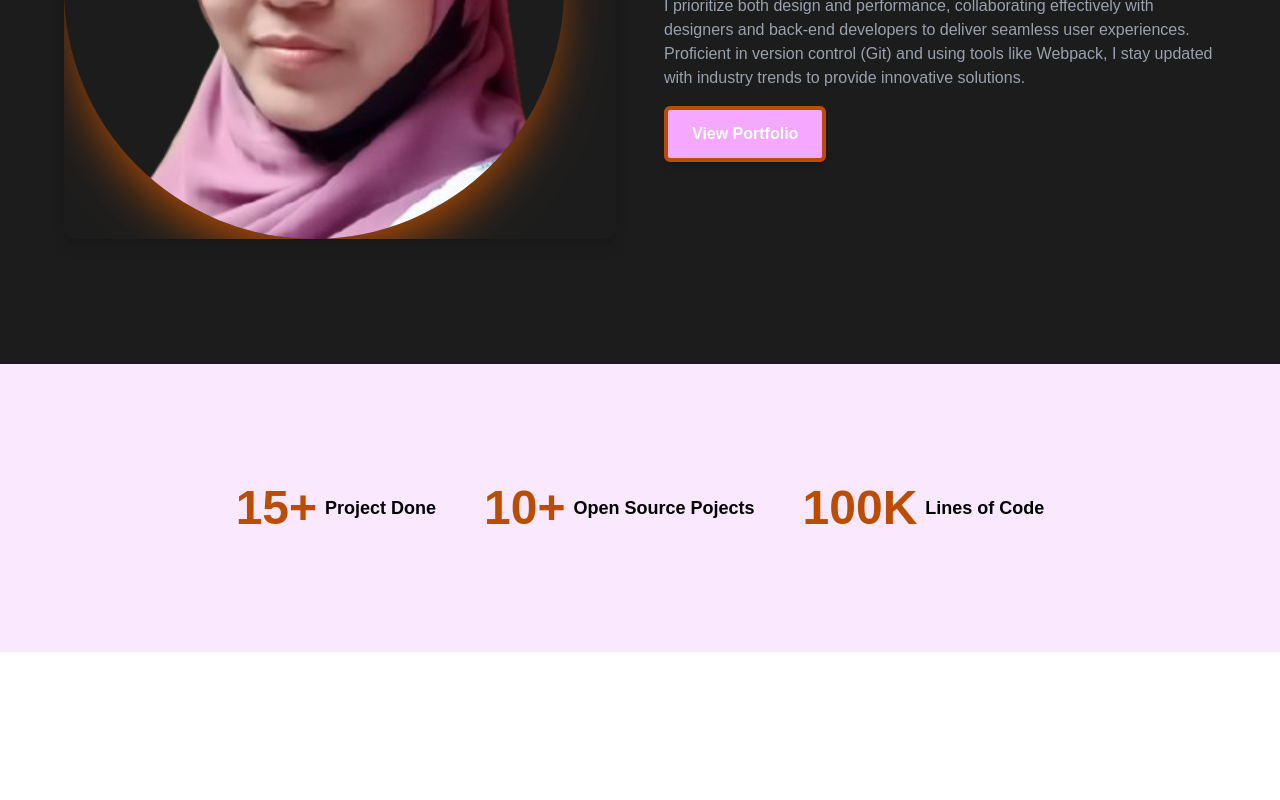
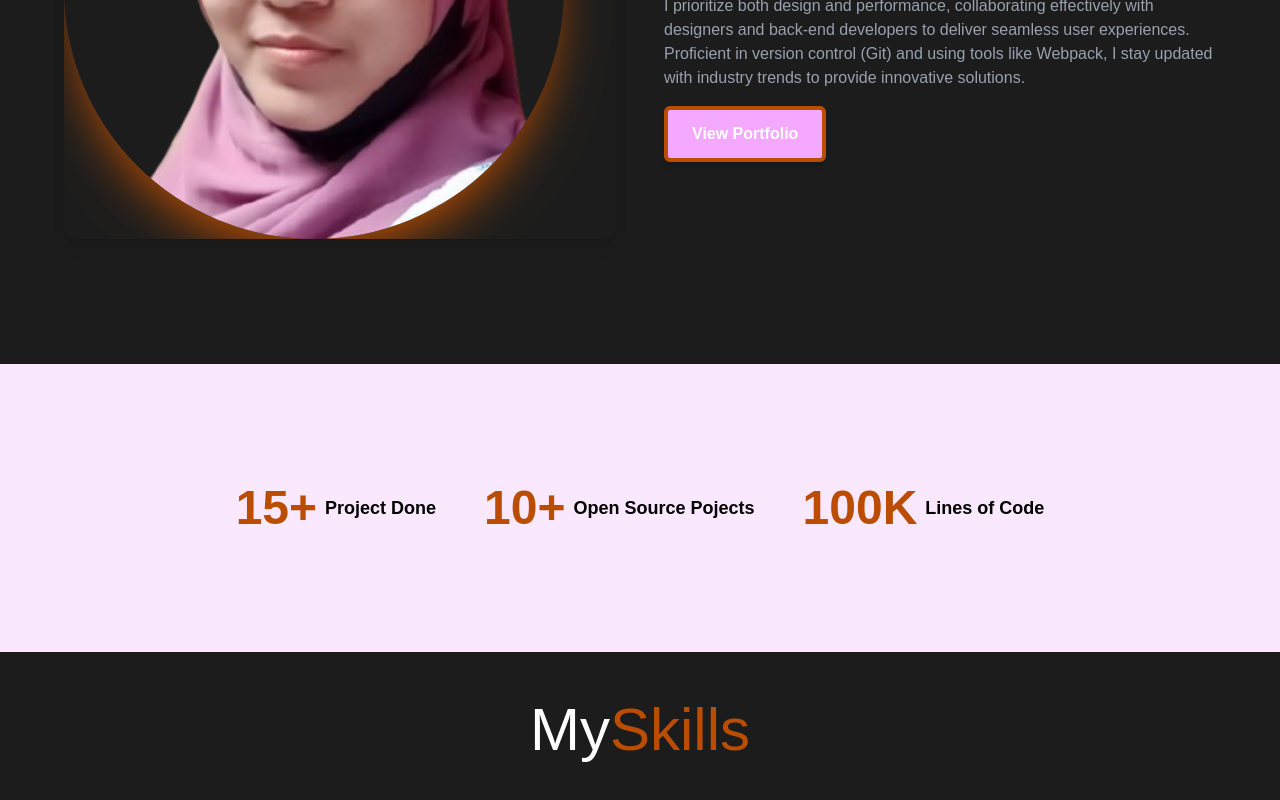
Before and after one commit to morium21/Portfolio-Next.js, a Next.js app: page / in a window 1280 px wide. Shown: the part 1236-2036 px from the top of the page. Before the commit the page ends 1888 px from the top, so only its background shows below. Built offline with nearby package versions, Linux system fonts and the light colour scheme.

Commit message:
skills section add

```diff
--- a/src/app/page.js
+++ b/src/app/page.js
@@ -3,6 +3,7 @@ import Header from "@/component/home/Header";
 import Banner from "@/component/home/Banner";
 import About from "@/component/about/About";
 import StatsSection from "@/component/about/StatsSection";
+import Skills from "@/component/skills/Skills";
 
 export default function Home() {
   return (
@@ -11,6 +12,7 @@ export default function Home() {
     <Banner/>
     <About/>
     <StatsSection/>
+    <Skills/>
   </div>
   );
 }
--- /dev/null
+++ b/src/component/skills/Skills.jsx
@@ -0,0 +1,21 @@
+import React from 'react'
+
+const Skills = () => {
+  return (
+  <section className="bg-[#1C1C1C] taxt-white py-12">
+    <div className="max-w-6xl mx-auto px-4 text-center">
+        {/* Heading */}
+        <h2 className="text-6xl font-eaxtrabold text-center mb-12 relative inline-block">
+            {/* My Skills */}
+             <span className="text-white">My</span>
+             <span className="text-amber-700">Skills</span>
+
+        </h2>
+
+    </div>
+
+  </section>
+  )
+}
+
+export default Skills
```
Also changed, not shown: src/component/about/StatsSection.jsx (+3 -7 lines).
